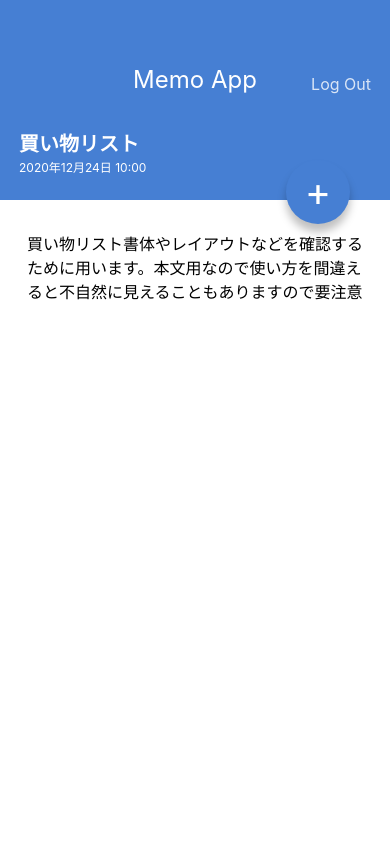
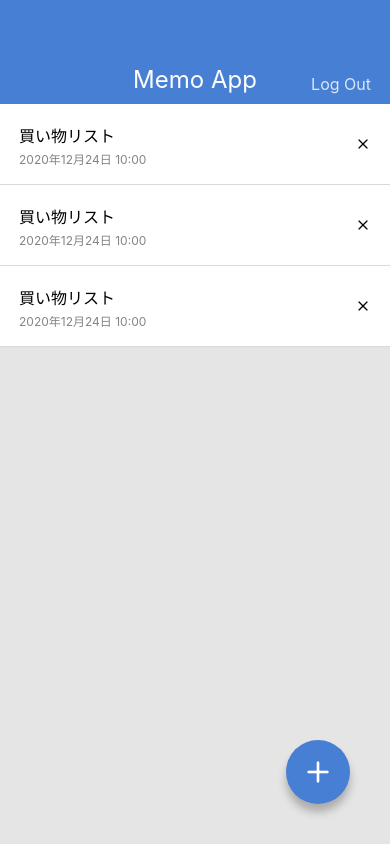
Before and after one commit to Fujiwara0805/MemoApp, a React Native app: screen / in a window 390 px wide. Built offline with nearby package versions, Linux system fonts and the light colour scheme.

Commit message:
Install @expo/vector-icons

```diff
--- a/App.jsx
+++ b/App.jsx
@@ -1,8 +1,9 @@
 import { React } from 'react';
-import MemoDetailScreen from './src/screens/MemoDetailScreen';
+// import MemoDetailScreen from './src/screens/MemoDetailScreen';
+import MemoListScreen from './src/screens/MemoListScreen';
 
 export default function App() {
   return (
-    <MemoDetailScreen />
+    <MemoListScreen />
   );
 }
--- a/package.json
+++ b/package.json
@@ -9,6 +9,7 @@
     "web": "expo start --web"
   },
   "dependencies": {
+    "@expo/vector-icons": "^13.0.0",
     "expo": "^47.0.14",
     "expo-status-bar": "~1.6.0",
     "expo-updates": "~0.15.6",
--- a/src/components/CircleButton.jsx
+++ b/src/components/CircleButton.jsx
@@ -1,21 +1,20 @@
 import { React } from 'react';
-import { View, Text, StyleSheet } from 'react-native';
+import { View, StyleSheet } from 'react-native';
 import { string, shape } from 'prop-types';
+import { Feather } from '@expo/vector-icons';
 
 export default function CircleButton(props) {
-  const { children, style } = props;
+  const { style, name } = props;
   return (
     <View style={[styles.circleButton, style]}>
-      <Text style={styles.circleLabel}>
-        {children}
-      </Text>
+      <Feather name={name} size={32} color="white" />
     </View>
   );
 }
 
 CircleButton.propTypes = {
-  children: string.isRequired,
   style: shape(),
+  name: string.isRequired,
 };
 
 CircleButton.defaultProps = {
--- a/src/components/MemoList.jsx
+++ b/src/components/MemoList.jsx
@@ -1,3 +1,4 @@
+import { Feather } from '@expo/vector-icons';
 import { React } from 'react';
 import { View, Text, StyleSheet } from 'react-native';
 
@@ -9,7 +10,7 @@
         <Text style={styles.memoListDate}>2020年12月24日 10:00</Text>
       </View>
       <View>
-        <Text>X</Text>
+        <Feather name="x" size={16} color="B0B0B0" />
       </View>
     </View>
   );
--- a/src/screens/MemoDetailScreen.jsx
+++ b/src/screens/MemoDetailScreen.jsx
@@ -19,7 +19,7 @@
           買い物リスト書体やレイアウトなどを確認するために用います。本文用なので使い方を間違えると不自然に見えることもありますので要注意
         </Text>
       </ScrollView>
-      <CircleButton style={{ top: 160, bottom: 'auto' }}>+</CircleButton>
+      <CircleButton style={{ top: 160, bottom: 'auto' }} name="edit-2" />
     </View>
   );
 }
--- a/src/screens/MemoListScreen.jsx
+++ b/src/screens/MemoListScreen.jsx
@@ -11,7 +11,7 @@
       <MemoList />
       <MemoList />
       <MemoList />
-      <CircleButton>+</CircleButton>
+      <CircleButton name="plus" />
     </View>
   );
 }
```
Also changed, not shown: 1 other file (tests, documents, lock files or other folders).
